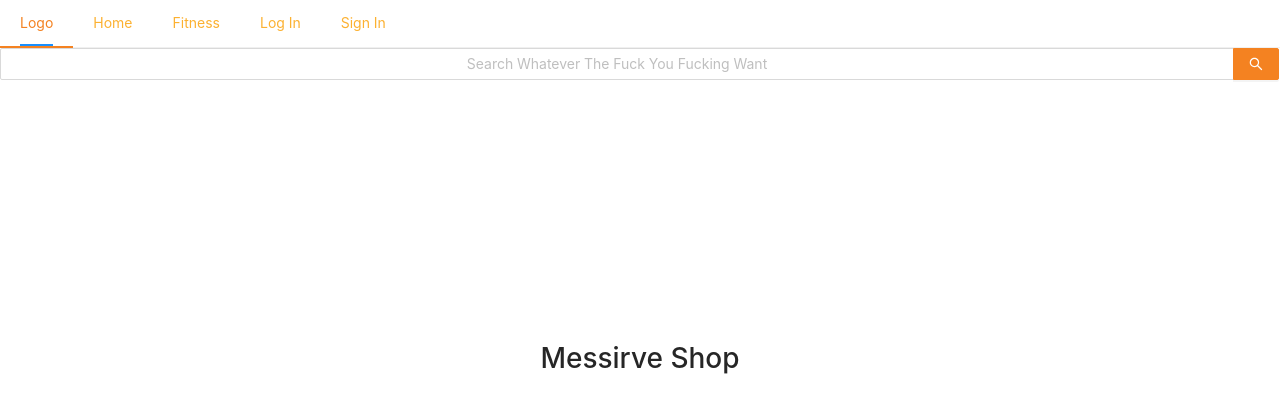
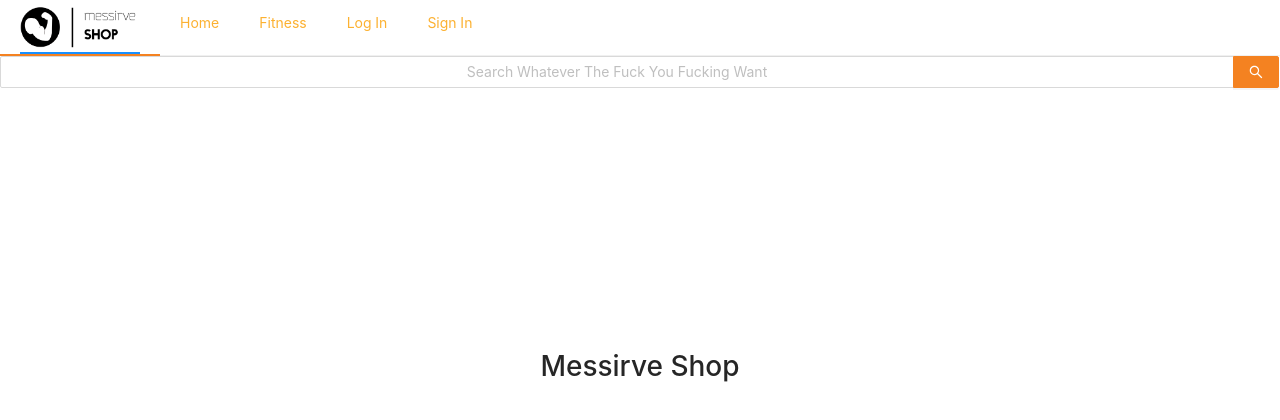
Before and after one commit to MacacoCode/messirve-front-end, a React (Create React App) app: page / in a window 1280 px wide. Shown: the top 420 px of the page. Built offline with nearby package versions, Linux system fonts and the light colour scheme.

Commit message:
lo de la imagen

```diff
--- a/src/components/header/headerMenu.js
+++ b/src/components/header/headerMenu.js
@@ -1,5 +1,6 @@
 import React from 'react';
 import { Menu } from 'antd';
+import logo from '../../img/logo.png'
 
 const { SubMenu } = Menu;
 
@@ -7,7 +8,7 @@ const HeaderMenu = () => {
   return (
     <Menu mode="horizontal" theme="light">
       <Menu.Item key="logo">
-        Logo
+        <img src={logo} alt="Logo" width="120" height="auto" />
       </Menu.Item>
       <Menu.Item key="home">
         Home
```
Also changed, not shown: src/components/styles.css (line endings or trailing spaces), src/img/logo.png (added), src/img/logo.svg (added). Lines whose indentation alone changed are shown as unchanged.
